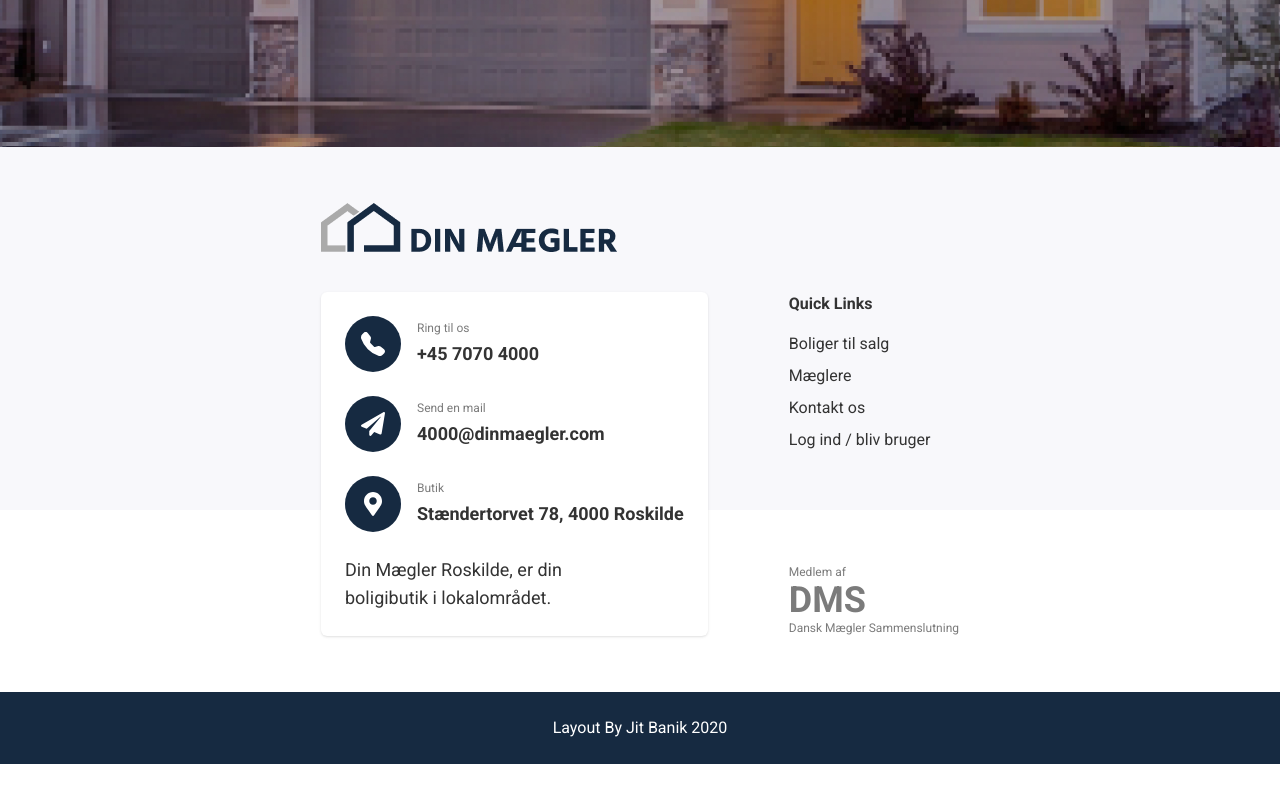
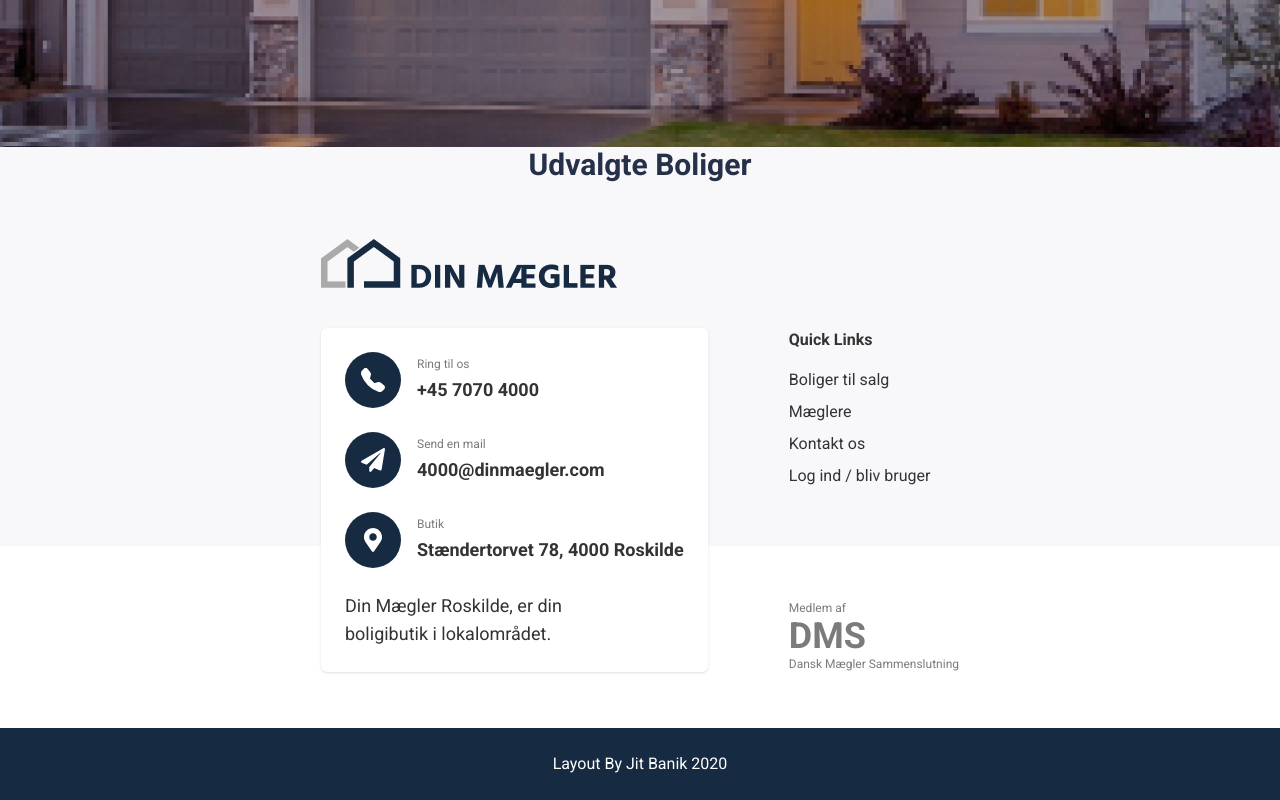
Before and after one commit to Howtoad/real-estate, a React (Create React App) app: page / in a window 1280 px wide. Shown: the part 761-1561 px from the top of the page. Before the commit the page ends 1525 px from the top, so only its background shows below. Built offline with nearby package versions, Linux system fonts and the light colour scheme.

Commit message:
implement selected homes wip

```diff
--- /dev/null
+++ b/src/templates/SelectedHomes.js
@@ -0,0 +1,13 @@
+import React from "react";
+
+function SelectedHomes() {
+  return (
+    <div className="bg-background">
+      <div className="max-w-[1100px] mx-auto flex flex-col items-center">
+        <h2 className="text-3xl font-bold text-heading">Udvalgte Boliger</h2>
+      </div>
+    </div>
+  );
+}
+
+export default SelectedHomes;
--- a/src/views/Home.js
+++ b/src/views/Home.js
@@ -1,9 +1,11 @@
 import HeroImg from "../templates/HeroImg";
+import SelectedHomes from "../templates/SelectedHomes";
 
 const Home = () => {
   return (
     <>
       <HeroImg />
+      <SelectedHomes />
     </>
   );
 };
```
